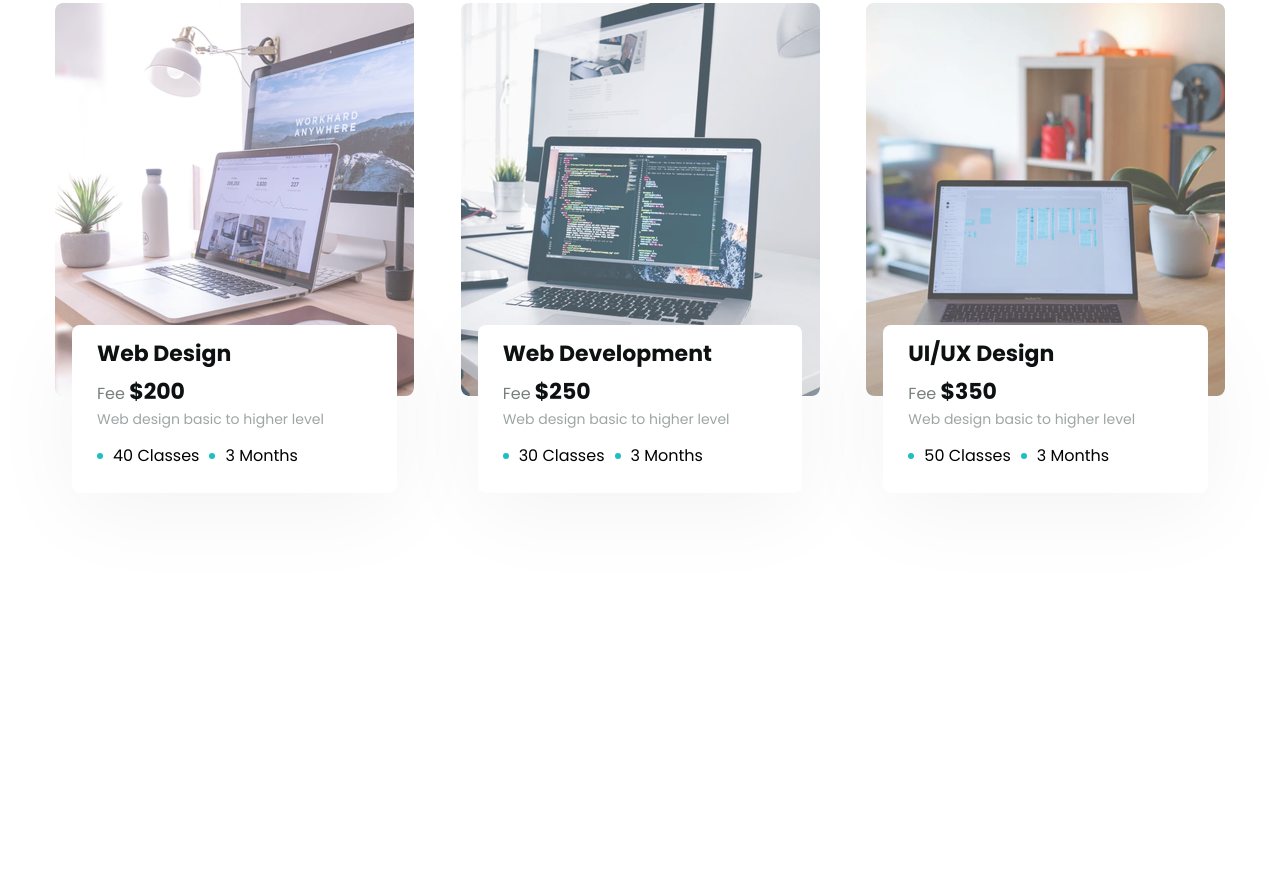
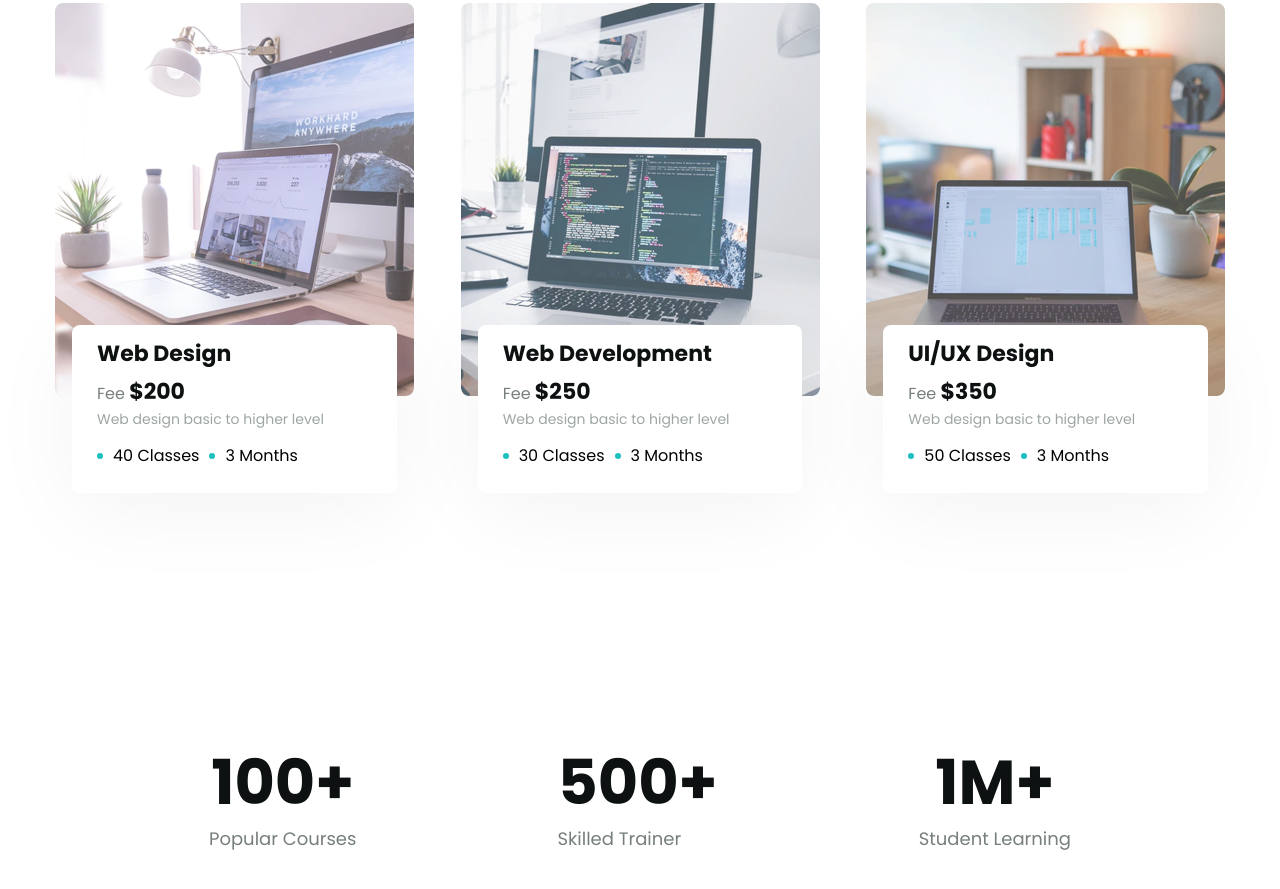
Before and after one commit to TranVuHoang/htmlcss-project-02b, a plain HTML site: page index.html in a window 1280 px wide. Shown: the part 1915-2804 px from the top of the page. Drawn offline with Linux system fonts and the light colour scheme.

Commit message:
Create Countdown section

```diff
--- a/assets/css/style.css
+++ b/assets/css/style.css
@@ -387,7 +387,7 @@ li {
 .popular {
   padding: 30px 0;
   margin-top: 100px;
-  height: 800px;
+  min-height: 778px;
 }
 
 .popular__body {
@@ -519,3 +519,42 @@ li {
   background: #1ebfc1;
   border-radius: 50%;
 }
+
+/*-------------------------------------
+# Countdown section styling
+/*-------------------------------------*/
+.countdown {
+  padding: 30px 0;
+  margin-top: 205px;
+}
+
+.countdown__list {
+  width: 862px;
+  margin: 0 auto;
+}
+
+.countdown__list {
+  display: flex;
+  align-items: center;
+  justify-content: space-between;
+}
+
+.countdown__item {
+  display: flex;
+  flex-direction: column;
+  gap: 11px;
+}
+
+.countdown__number {
+  color: #0d1111;
+  text-align: center;
+  font-size: 6.2rem;
+  font-weight: 700;
+}
+
+.countdown__desc {
+  color: #767e7e;
+  font-size: 1.8rem;
+  font-weight: 400;
+  line-height: normal;
+}
--- a/index.html
+++ b/index.html
@@ -369,7 +369,9 @@
                 Check out our most popular courses that suit for you. Here you
                 can find your favorite one.
               </p>
-              <a href="#view-all-course" class="popular__heading-3">View All Courses</a>
+              <a href="#view-all-course" class="popular__heading-3"
+                >View All Courses</a
+              >
             </div>
 
             <!-- popular list  -->
@@ -398,7 +400,6 @@
                       <p class="popular__sm-bt">40 Classes</p>
                       <span class="popular__dot"></span>
                       <p class="popular__sm-bt">3 Months</p>
-
                     </div>
                   </div>
                 </div>
@@ -426,7 +427,6 @@
                       <p class="popular__sm-bt">30 Classes</p>
                       <span class="popular__dot"></span>
                       <p class="popular__sm-bt">3 Months</p>
-
                     </div>
                   </div>
                 </div>
@@ -454,17 +454,38 @@
                       <p class="popular__sm-bt">50 Classes</p>
                       <span class="popular__dot"></span>
                       <p class="popular__sm-bt">3 Months</p>
-
                     </div>
                   </div>
                 </div>
-
               </div>
             </div>
           </div>
         </div>
       </section>
-      <!-- Popular section -->
+      <!-- End Popular section -->
+
+      <!-- Countdown section -->
+      <section class="countdown">
+        <div class="container">
+          <div class="countdown__list">
+            <div class="countdown__item">
+              <strong class="countdown__number">100+</strong>
+              <p class="countdown__desc">Popular Courses</p>
+            </div>
+
+            <div class="countdown__item">
+              <strong class="countdown__number">500+</strong>
+              <p class="countdown__desc">Skilled Trainer</p>
+            </div>
+
+            <div class="countdown__item">
+              <strong class="countdown__number">1M+</strong>
+              <p class="countdown__desc">Student Learning</p>
+            </div>
+          </div>
+        </div>
+      </section>
+      <!-- End Countdown section -->
     </main>
 
     <!-- Footer -->
```
